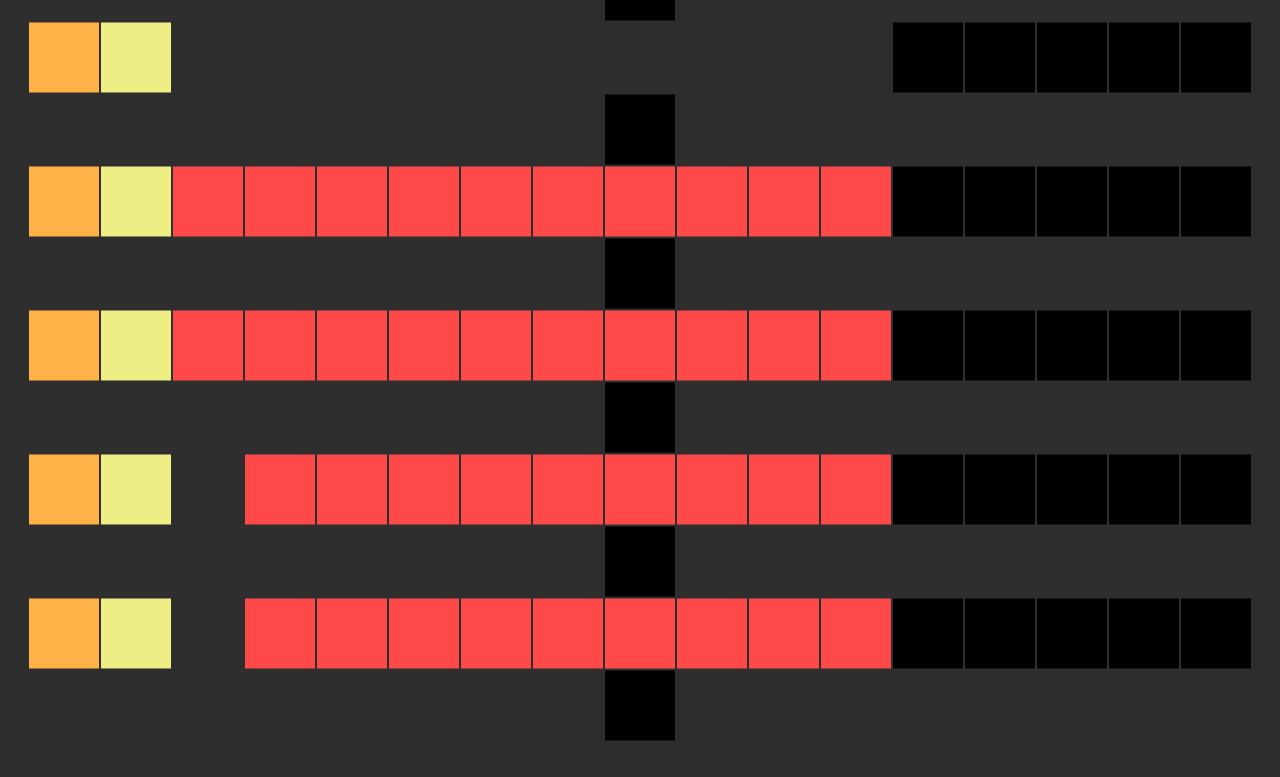
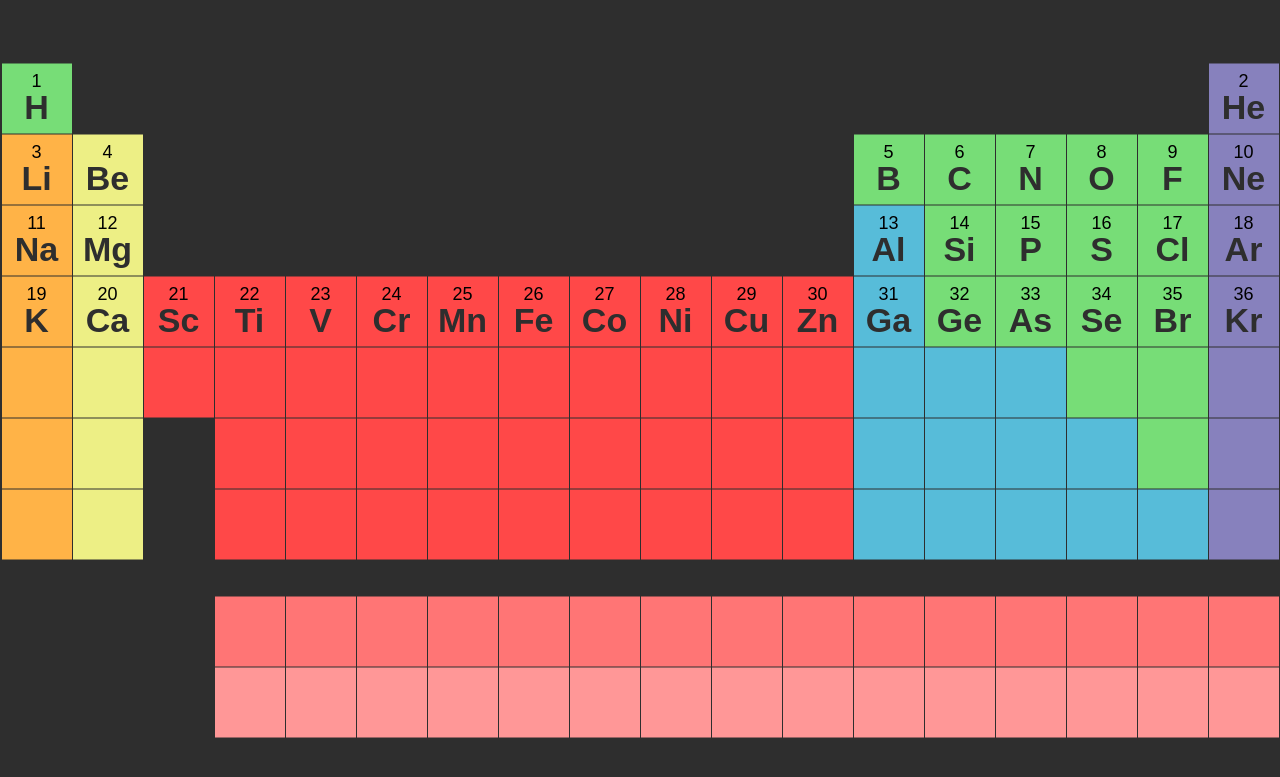
Before and after one commit to Astrobinary/periodic-table-rocks, a React app: page / in a window 1280 px wide. Shown: the top 777 px of the page. Built offline with nearby package versions, Linux system fonts and the light colour scheme.

Commit message:
Save local changes

```diff
--- a/package.json
+++ b/package.json
@@ -5,6 +5,8 @@
     "react": "^15.5.4",
     "react-dom": "^15.5.4"
   },
+
+  "homepage": "https://agnostics.github.io/periodic-table-rocks/",
   "devDependencies": {
     "node-sass": "^4.5.2",
     "sass-loader": "^6.0.3",
--- a/src/App.js
+++ b/src/App.js
@@ -11,7 +11,7 @@ class App extends Component {
 
           {/* Row 1 */}
           <div className="row">
-            <div className="element polyatomic-nonmetal">
+            <div className="element nonmetal">
               <div className="atomic-number">1</div>
               <abbr>H</abbr>
             </div>
@@ -31,13 +31,22 @@ class App extends Component {
             <div className="element blank"></div>
             <div className="element blank"></div>
             <div className="element blank"></div>
-            <div className="element"></div>
+            <div className="element noble-gas">
+              <div className="atomic-number">2</div>
+              <abbr>He</abbr>
+            </div>
           </div>
 
           {/* Row 2 */}
           <div className="row">
-            <div className="element alkali-metal"></div>
-            <div className="element alkaline-earth"></div>
+            <div className="element alkali-metal">
+              <div className="atomic-number">3</div>
+              <abbr>Li</abbr>
+            </div>
+            <div className="element alkaline-earth">
+              <div className="atomic-number">4</div>
+              <abbr>Be</abbr>
+            </div>
             <div className="element blank"></div>
             <div className="element blank"></div>
             <div className="element blank"></div>
@@ -48,18 +57,40 @@ class App extends Component {
             <div className="element blank"></div>
             <div className="element blank"></div>
             <div className="element blank"></div>
-            <div className="element"></div>
-            <div className="element"></div>
-            <div className="element"></div>
-            <div className="element"></div>
-            <div className="element"></div>
-            <div className="element"></div>
+            <div className="element nonmetal">
+              <div className="atomic-number">5</div>
+              <abbr>B</abbr>
+            </div>
+            <div className="element nonmetal">
+              <div className="atomic-number">6</div>
+              <abbr>C</abbr>
+            </div>
+            <div className="element nonmetal">
+              <div className="atomic-number">7</div>
+              <abbr>N</abbr>
+            </div>
+            <div className="element nonmetal">
+              <div className="atomic-number">8</div>
+              <abbr>O</abbr>
+            </div>
+            <div className="element nonmetal">
+              <div className="atomic-number">9</div>
+              <abbr>F</abbr>
+            </div>
+            <div className="element noble-gas">
+              <div className="atomic-number">10</div>
+              <abbr>Ne</abbr>
+            </div>
           </div>
 
           {/* Row 3 */}
           <div className="row">
-            <div className="element alkali-metal"></div>
-            <div className="element alkaline-earth"></div>
+            <div className="element alkali-metal">
+              <div className="atomic-number">11</div>
+              <abbr>Na</abbr>
+            </div>
+            <div className="element alkaline-earth"> <div className="atomic-number">12</div>
+            <abbr>Mg</abbr></div>
             <div className="element blank"></div>
             <div className="element blank"></div>
             <div className="element blank"></div>
@@ -70,34 +101,58 @@ class App extends Component {
             <div className="element blank"></div>
             <div className="element blank"></div>
             <div className="element blank"></div>
-            <div className="element"></div>
-            <div className="element"></div>
-            <div className="element"></div>
-            <div className="element"></div>
-            <div className="element"></div>
-            <div className="element"></div>
+            <div className="element post-transition-metal"> <div className="atomic-number">13</div>
+            <abbr>Al</abbr></div>
+            <div className="element nonmetal"> <div className="atomic-number">14</div>
+            <abbr>Si</abbr></div>
+            <div className="element nonmetal"><div className="atomic-number">15</div>
+            <abbr>P</abbr></div>
+            <div className="element nonmetal"> <div className="atomic-number">16</div>
+            <abbr>S</abbr></div>
+            <div className="element nonmetal"> <div className="atomic-number">17</div>
+            <abbr>Cl</abbr></div>
+            <div className="element noble-gas"> <div className="atomic-number">18</div>
+            <abbr>Ar</abbr></div>
           </div>
 
           {/* Row 4 */}
           <div className="row">
-            <div className="element alkali-metal"></div>
-            <div className="element alkaline-earth"></div>
-            <div className="element transition-metal"></div>
-            <div className="element transition-metal"></div>
-            <div className="element transition-metal"></div>
-            <div className="element transition-metal"></div>
-            <div className="element transition-metal"></div>
-            <div className="element transition-metal"></div>
-            <div className="element transition-metal"></div>
-            <div className="element transition-metal"></div>
-            <div className="element transition-metal"></div>
-            <div className="element transition-metal"></div>
-            <div className="element"></div>
-            <div className="element"></div>
-            <div className="element"></div>
-            <div className="element"></div>
-            <div className="element"></div>
-            <div className="element"></div>
+            <div className="element alkali-metal"> <div className="atomic-number">19</div>
+            <abbr>K</abbr></div>
+            <div className="element alkaline-earth"> <div className="atomic-number">20</div>
+            <abbr>Ca</abbr></div>
+            <div className="element transition-metal"> <div className="atomic-number">21</div>
+            <abbr>Sc</abbr></div>
+            <div className="element transition-metal"><div className="atomic-number">22</div>
+            <abbr>Ti</abbr></div>
+            <div className="element transition-metal"><div className="atomic-number">23</div>
+            <abbr>V</abbr></div>
+            <div className="element transition-metal"><div className="atomic-number">24</div>
+            <abbr>Cr</abbr></div>
+            <div className="element transition-metal"><div className="atomic-number">25</div>
+            <abbr>Mn</abbr></div>
+            <div className="element transition-metal"><div className="atomic-number">26</div>
+            <abbr>Fe</abbr></div>
+            <div className="element transition-metal"><div className="atomic-number">27</div>
+            <abbr>Co</abbr></div>
+            <div className="element transition-metal"><div className="atomic-number">28</div>
+            <abbr>Ni</abbr></div>
+            <div className="element transition-metal"><div className="atomic-number">29</div>
+            <abbr>Cu</abbr></div>
+            <div className="element transition-metal"> <div className="atomic-number">30</div>
+            <abbr>Zn</abbr></div>
+            <div className="element post-transition-metal"><div className="atomic-number">31</div>
+            <abbr>Ga</abbr></div>
+            <div className="element nonmetal"><div className="atomic-number">32</div>
+            <abbr>Ge</abbr></div>
+            <div className="element nonmetal"> <div className="atomic-number">33</div>
+            <abbr>As</abbr></div>
+            <div className="element nonmetal"><div className="atomic-number">34</div>
+            <abbr>Se</abbr></div>
+            <div className="element nonmetal"> <div className="atomic-number">35</div>
+            <abbr>Br</abbr></div>
+            <div className="element noble-gas"><div className="atomic-number">36</div>
+            <abbr>Kr</abbr></div>
           </div>
 
           {/* Row 5 */}
@@ -114,12 +169,12 @@ class App extends Component {
             <div className="element transition-metal"></div>
             <div className="element transition-metal"></div>
             <div className="element transition-metal"></div>
-            <div className="element"></div>
-            <div className="element"></div>
-            <div className="element"></div>
-            <div className="element"></div>
-            <div className="element"></div>
-            <div className="element"></div>
+            <div className="element post-transition-metal"></div>
+            <div className="element post-transition-metal"></div>
+            <div className="element post-transition-metal"></div>
+            <div className="element nonmetal"></div>
+            <div className="element nonmetal"></div>
+            <div className="element noble-gas"></div>
           </div>
 
           {/* Row 6 */}
@@ -136,12 +191,12 @@ class App extends Component {
             <div className="element transition-metal"></div>
             <div className="element transition-metal"></div>
             <div className="element transition-metal"></div>
-            <div className="element"></div>
-            <div className="element"></div>
-            <div className="element"></div>
-            <div className="element"></div>
-            <div className="element"></div>
-            <div className="element"></div>
+            <div className="element post-transition-metal"></div>
+            <div className="element post-transition-metal"></div>
+            <div className="element post-transition-metal"></div>
+            <div className="element post-transition-metal"></div>
+            <div className="element nonmetal"></div>
+            <div className="element noble-gas"></div>
           </div>
 
           {/* Row 7 */}
@@ -158,12 +213,12 @@ class App extends Component {
             <div className="element transition-metal"></div>
             <div className="element transition-metal"></div>
             <div className="element transition-metal"></div>
-            <div className="element"></div>
-            <div className="element"></div>
-            <div className="element"></div>
-            <div className="element"></div>
-            <div className="element"></div>
-            <div className="element"></div>
+            <div className="element post-transition-metal"></div>
+            <div className="element post-transition-metal"></div>
+            <div className="element post-transition-metal"></div>
+            <div className="element post-transition-metal"></div>
+            <div className="element post-transition-metal"></div>
+            <div className="element noble-gas"></div>
           </div>
 
           {/* Buffer*/}
--- a/src/App.scss
+++ b/src/App.scss
@@ -23,23 +23,23 @@
 }
 
 .element {
-  margin: 1px;
+  margin: 0.5px;
   height: 70px;
   width: 70px;
   align-items: center;
   justify-content: center;
-  background-color: black;
+  background-color: $background-gray;
 
   .atomic-number {
-    text-align: left;
-    padding: 5px;
+    padding: 7px;
     font-size: 18px;
   }
 
   abbr {
     font-weight: bold;
-    font-size: 36px;
-    line-height: 0.3;
+    font-size: 34px;
+    line-height: 0.5;
+    color: $background-gray;
   }
 }
 
@@ -53,26 +53,74 @@
   width: 35px;
 }
 
-.polyatomic-nonmetal {
+.nonmetal {
   background-color: $element-green;
+
+  &:hover {
+    background-color: lighten($element-green, 10%);
+    cursor: pointer;
+  }
 }
 
 .alkaline-earth {
   background-color: $element-yellow;
+
+  &:hover {
+    background-color: lighten($element-yellow, 10%);
+    cursor: pointer;
+  }
 }
 
 .alkali-metal {
   background-color: $element-orange;
+
+  &:hover {
+    background-color: lighten($element-orange, 10%);
+    cursor: pointer;
+  }
 }
 
 .transition-metal {
   background-color: $element-red;
+
+  &:hover {
+    background-color: lighten($element-red, 10%);
+    cursor: pointer;
+  }
 }
 
 .lanthanide {
   background-color: $element-salmon;
+
+  &:hover {
+    background-color: lighten($element-salmon, 10%);
+    cursor: pointer;
+  }
 }
 
 .actinide {
   background-color: $element-pink;
+
+  &:hover {
+    background-color: lighten($element-pink, 10%);
+    cursor: pointer;
+  }
 }
+
+.post-transition-metal {
+  background-color: $element-blue;
+
+  &:hover {
+    background-color: lighten($element-blue, 10%);
+    cursor: pointer;
+  }
+}
+
+.noble-gas {
+  background-color: $element-purple;
+
+  &:hover {
+    background-color: lighten($element-purple, 10%);
+    cursor: pointer;
+  }
+}
```
Also changed, not shown: config/webpack.config.prod.js (+10 -2 lines), scripts/build.js (+98 -71 lines).
